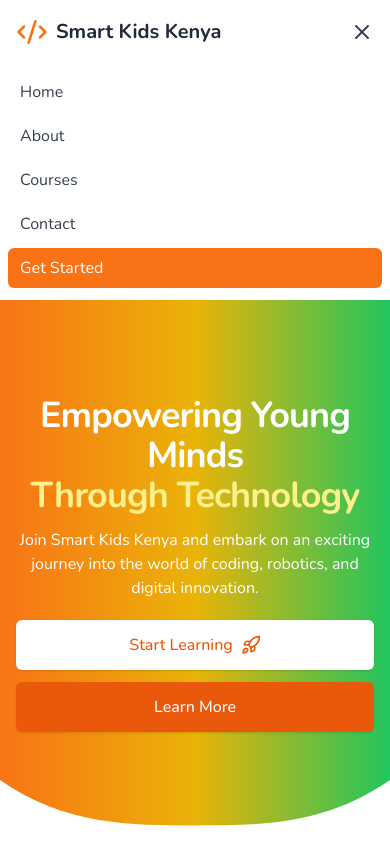
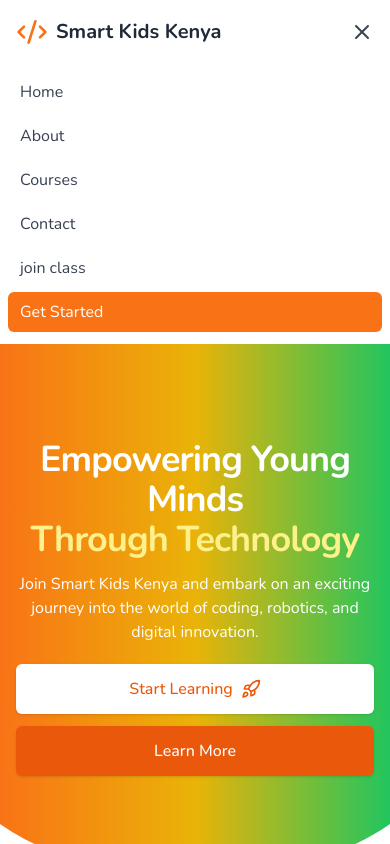
Before and after one commit to amsaul/smart-kids-kenya, a React (Vite) app: page / in a window 390 px wide. Both pictures are taken after a click on the button 362 px from the left and 32 px from the top of the page. Shown: the top 844 px of the page. Built offline with nearby package versions, Linux system fonts and the light colour scheme.

Commit message:
added class section for the  mobile devices

```diff
--- a/src/components/Navbar.tsx
+++ b/src/components/Navbar.tsx
@@ -98,12 +98,20 @@
               Contact
             </Link>
             <Link
+              to="/join-class"
+              className="block px-3 py-2 text-gray-700 hover:text-orange-500"
+              onClick={() => setIsOpen(false)}
+            >
+              join class
+            </Link>
+            <Link
               to="/register"
               className="block px-3 py-2 bg-orange-500 text-white rounded-md"
               onClick={() => setIsOpen(false)}
             >
               Get Started
             </Link>
+
           </div>
         </div>
       )}
```
